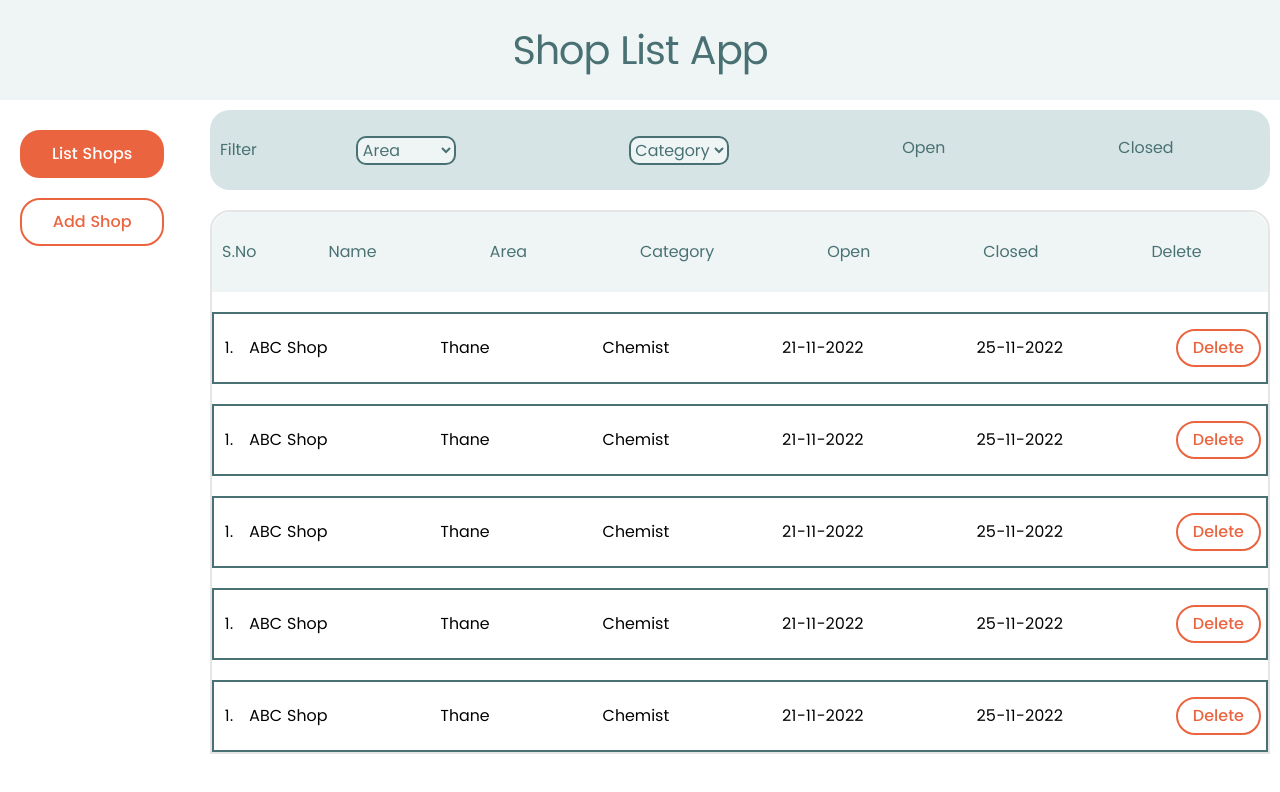
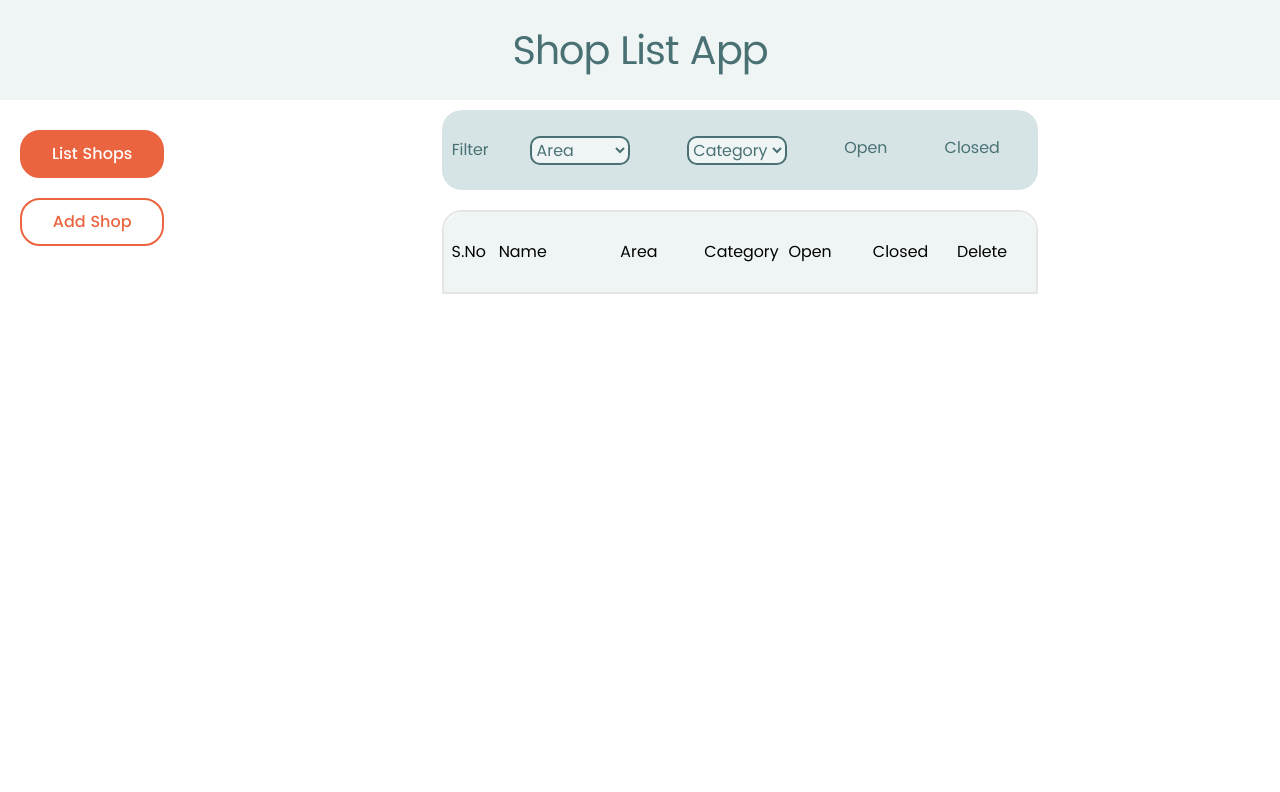
Before and after one commit to Coder-Aftab/shops-List, a React (Vite) app: page /shops in a window 1280 px wide. Shown: the top 792 px of the page. Built offline with nearby package versions, Linux system fonts and the light colour scheme.

Commit message:
setup list table

```diff
--- a/src/App.css
+++ b/src/App.css
@@ -198,7 +198,7 @@ body {
   padding: 2rem 1rem;
   display: grid;
   margin: 2rem 0 0;
-  grid-template-columns: 30px auto;
+  grid-template-columns: 5rem auto;
   align-content: center;
 }
 .shop__card--outline {
@@ -210,8 +210,9 @@ body {
   margin-right: 1rem;
 }
 .shop__card__section {
-  display: flex;
-  flex-direction: column;
+  display: grid;
+  grid-template-rows: repeat(6, 1fr);
+  grid-column-gap: 1rem;
 }
 .shop__card__section .btn {
   margin-left: 0;
@@ -219,9 +220,9 @@ body {
 
 @media screen and (min-width: 760px) {
   .shop__card__section {
-    flex-direction: row;
+    grid-template-columns: 1.5fr repeat(5, 1fr);
+    grid-template-rows: 1fr;
     align-items: center;
-    justify-content: space-between;
   }
   .shop__card {
     max-width: 100%;
@@ -253,6 +254,7 @@ body {
   padding: 1rem;
   display: flex;
   flex-direction: column;
+  justify-self: center;
 }
 
 .filter__header {
@@ -290,6 +292,8 @@ body {
 /* Shop list */
 
 .shop-list__header {
+  margin-top: 0;
+  height: 6rem;
   background: var(--color-primary);
   width: 100%;
   border-radius: 2rem 2rem 0 0;
@@ -311,9 +315,12 @@ body {
 }
 @media screen and (min-width: 760px) {
   .shop-list__list {
-    display: flex;
+    display: grid;
   }
   .shop__header__mobile {
     display: none;
   }
+  .shop-list__header {
+    height: 8rem;
+  }
 }
--- a/src/App.jsx
+++ b/src/App.jsx
@@ -11,6 +11,8 @@ import Shops from "./components/Shops";
 import AsideBar from "./components/AsideBar";
 const App = () => {
   const getState = useSelector((state) => state);
+  const [curId, setId] = useState(0);
+
   const initialState = {
     name: "",
     area: "",
@@ -36,15 +38,16 @@ const App = () => {
       };
     });
   };
-  // console.log(formData);
 
   const handleSubmit = (e) => {
-    console.log(formData);
-    dispatch(shopsAdded(formData));
+    setId(curId + 1);
+    //console.log(formData);
+    dispatch(shopsAdded({ ...formData, id: curId }));
     e.preventDefault();
     setFormData(initialState);
-    console.log(getState);
+    //console.log(getState);
   };
+  //console.log(new Date());
   return (
     <div className="App">
       <NavBar />
--- a/src/components/ShopCard.jsx
+++ b/src/components/ShopCard.jsx
@@ -1,16 +1,18 @@
 import React from "react";
 
-function ShopCard() {
+function ShopCard(props) {
+  const { name, area, category, openingDate, closingDate } = props.data;
+  const index = props.index;
   return (
     <div className="shop__card shop__card--outline">
-      <span className="sno">1.</span>
+      <span className="sno">{index + 1}.</span>
 
       <ul className="shop__card__section">
-        <li>ABC Shop</li>
-        <li>Thane</li>
-        <li>Chemist</li>
-        <li>21-11-2022</li>
-        <li>25-11-2022</li>
+        <li>{name}</li>
+        <li>{area}</li>
+        <li>{category}</li>
+        <li>{openingDate}</li>
+        <li>{closingDate}</li>
         <li>
           <button className="btn btn--accent btn--small">Delete</button>
         </li>
--- a/src/components/ShopList.jsx
+++ b/src/components/ShopList.jsx
@@ -1,16 +1,16 @@
-import React from "react";
-import ShopCard from "./shopCard";
+import React, { useState } from "react";
+import ShopCard from "./ShopCard";
 import ShopListHeader from "./ShopListHeader";
-
+import { useSelector } from "react-redux";
 function ShopList() {
+  const getShops = useSelector((state) => state.shops);
+  console.log(getShops);
   return (
     <div className="shop-list shop-list--outline">
       <ShopListHeader />
-      <ShopCard />
-      <ShopCard />
-      <ShopCard />
-      <ShopCard />
-      <ShopCard />
+      {getShops.map((item, index) => {
+        return <ShopCard data={item} key={index} index={index} />;
+      })}
     </div>
   );
 }
--- a/src/components/ShopListHeader.jsx
+++ b/src/components/ShopListHeader.jsx
@@ -2,18 +2,18 @@ import React from "react";
 
 function ShopListHeader() {
   return (
-    <div className="filter__wrapper shop-list__header">
-      <header className="filter__header">
+    <div className="shop__card shop-list__header">
+      <header className="sno">
         <span>S.No</span>
       </header>
-      <ul className="filter__list shop-list__list">
-        <li className="list__items">Name</li>
-        <li className="list__items">Area</li>
-        <li className="list__items">Category</li>
+      <ul className="shop__card__section shop-list__list">
+        <li>Name</li>
+        <li>Area</li>
+        <li>Category</li>
 
-        <li className="list__items">Open</li>
-        <li className="list__items">Closed</li>
-        <li className="list__items">Delete</li>
+        <li>Open</li>
+        <li>Closed</li>
+        <li>Delete</li>
       </ul>
       <span className="shop__header__mobile">Shop details</span>
     </div>
--- a/src/store/shops.jsx
+++ b/src/store/shops.jsx
@@ -1,12 +1,15 @@
 import { createSlice } from "@reduxjs/toolkit";
 import { createSelector } from "@reduxjs/toolkit";
-
+const lastId = 0;
 const shopsSlice = createSlice({
   name: "shops",
   initialState: [],
+
   reducers: {
     shopsAdded: (shops, action) => {
+      // lastId += 1
       shops.push(action.payload);
+      //      shops.push({ ...action.payload, id: lastId });
     },
 
     shopsRemoved: (shops, action) => {
```
